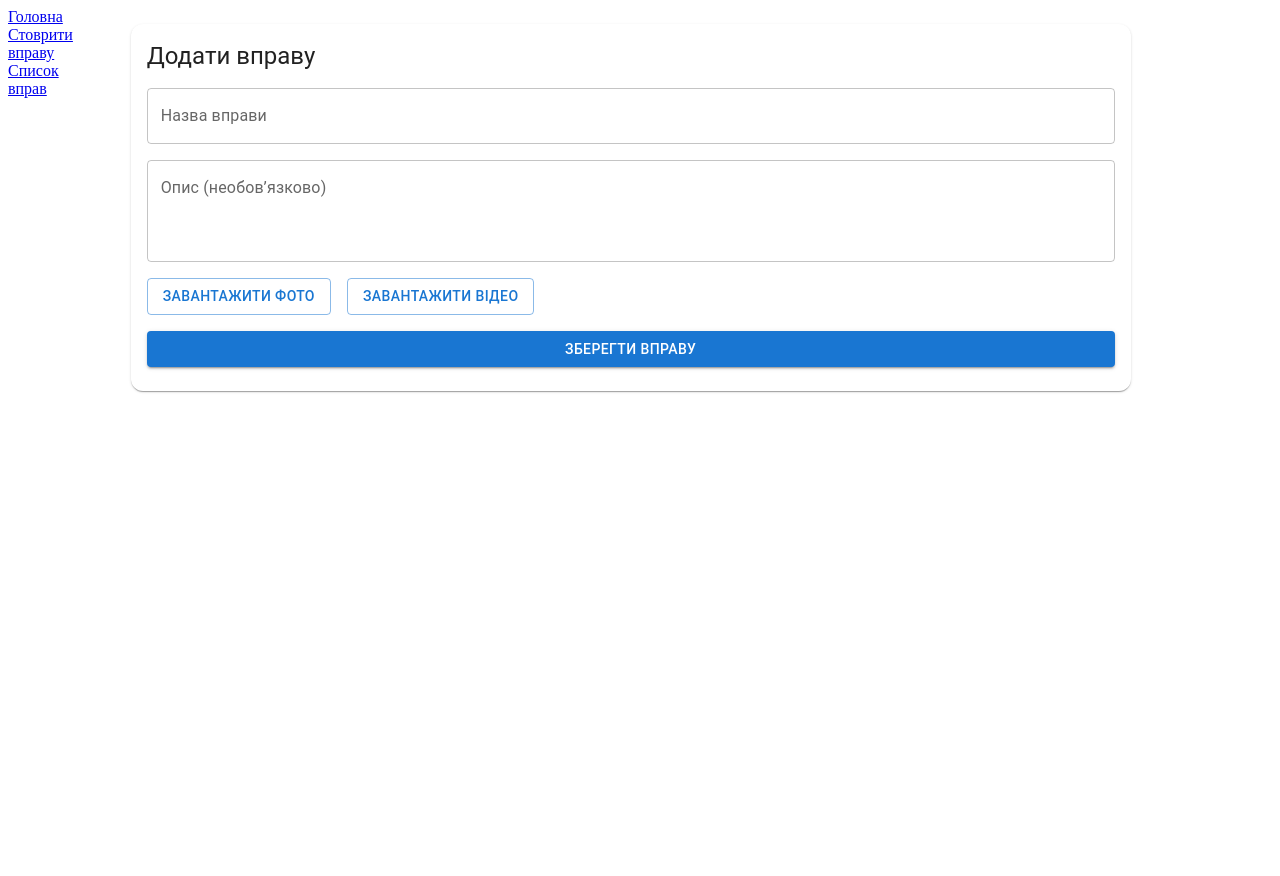
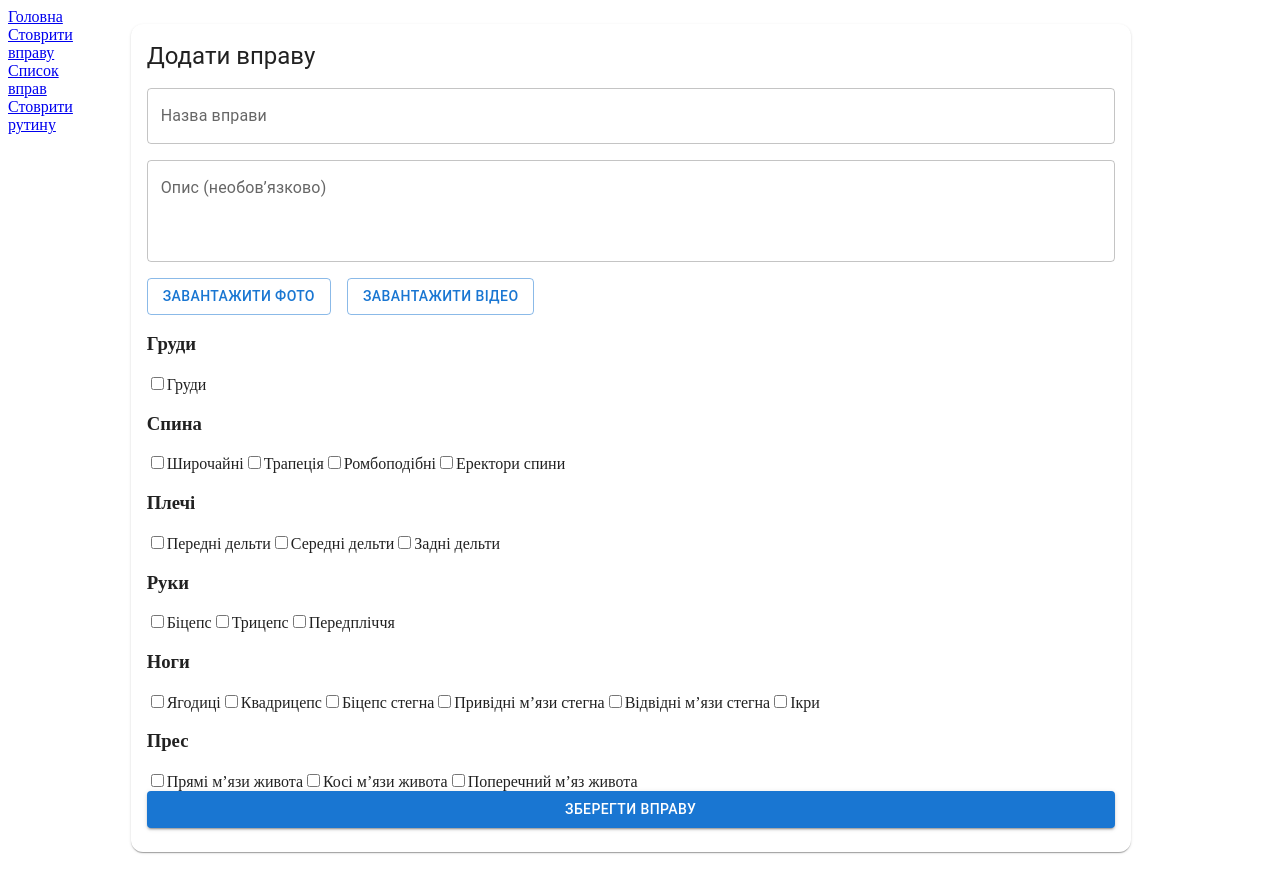
Before and after one commit to Aksel-141/client-trainer-app, a React (Vite) app: page /exercise/create in a window 1280 px wide. Before the commit the page ends 800 px from the top, so only its background shows below. Built offline with nearby package versions, Linux system fonts and the light colour scheme.

Commit message:
Add CreateRoutine functionality and muscle selection in CreateExercisePage

```diff
--- a/src/RootLayout.tsx
+++ b/src/RootLayout.tsx
@@ -19,6 +19,9 @@ export default function RootLayout() {
           <NavLink to={navRoutes.exerciseList.path} className="text-white">
             {navRoutes.exerciseList.title}
           </NavLink>
+          <NavLink to={navRoutes.createRoutine.path} className="text-white">
+            {navRoutes.createRoutine.title}
+          </NavLink>
         </Box>
       </Grid>
       <Grid size="grow">
--- a/src/main.tsx
+++ b/src/main.tsx
@@ -11,6 +11,7 @@ import navRoutes from "./router";
 //Сторінки
 import CreateExercisePage from "./pages/exercise/CreateExercisePage";
 import ExerciseListPage from "./pages/exercise/ExerciseListPage";
+import CreateRoutinePage from "./pages/routine/CreateRoutinePage";
 
 const router = createBrowserRouter([
   {
@@ -29,6 +30,10 @@ const router = createBrowserRouter([
         path: navRoutes.exerciseList.path,
         element: <ExerciseListPage />,
       },
+      {
+        path: navRoutes.createRoutine.path,
+        element: <CreateRoutinePage />,
+      },
     ],
   },
 ]);
--- a/src/pages/exercise/CreateExercisePage.tsx
+++ b/src/pages/exercise/CreateExercisePage.tsx
@@ -11,11 +11,28 @@ import { useState } from "react";
 import navRoutes from "./../../router/index";
 import { toast } from "react-toastify";
 
+const muscleGroups = {
+  Груди: ["Груди"],
+  Спина: ["Широчайні", "Трапеція", "Ромбоподібні", "Еректори спини"],
+  Плечі: ["Передні дельти", "Середні дельти", "Задні дельти"],
+  Руки: ["Біцепс", "Трицепс", "Передпліччя"],
+  Ноги: [
+    "Ягодиці",
+    "Квадрицепс",
+    "Біцепс стегна",
+    "Привідні м’язи стегна",
+    "Відвідні м’язи стегна",
+    "Ікри",
+  ],
+  Прес: ["Прямі м’язи живота", "Косі м’язи живота", "Поперечний м’яз живота"],
+};
+
 export default function CreateExercisePage() {
   const [title, setTitle] = useState("");
   const [description, setDescription] = useState("");
   const [images, setImages] = useState<File[]>([]);
   const [video, setVideo] = useState<File | null>(null);
+  const [muscles, setMuscles] = useState<string[]>([]);
 
   const handleImageUpload = (e: React.ChangeEvent<HTMLInputElement>) => {
     if (e.target.files) {
@@ -33,7 +50,10 @@ export default function CreateExercisePage() {
     const formData = new FormData();
     formData.append("title", title);
     formData.append("description", description);
+    formData.append("muscles", JSON.stringify(muscles));
+    // muscles.forEach((m) => formData.append("mucles", m));
     images.forEach((img) => formData.append("images", img));
+
     if (video) formData.append("video", video);
     try {
       await axios.post(`${navRoutes.createExercise.path}`, formData);
@@ -43,6 +63,15 @@ export default function CreateExercisePage() {
       console.log(error);
     }
   };
+  const onChangeMuscles = (e: React.ChangeEvent<HTMLInputElement>) => {
+    const { value, checked } = e.target;
+    if (checked) {
+      setMuscles((prev) => [...prev, value]);
+    } else {
+      setMuscles((prev) => prev.filter((m) => m !== value));
+    }
+  };
+
   return (
     <Box display="flex" p={2}>
       <Card
@@ -129,6 +158,25 @@ export default function CreateExercisePage() {
             </Box>
           )}
 
+          <div>
+            {Object.entries(muscleGroups).map(([groupName, muscles]) => (
+              <div key={groupName}>
+                <h3>{groupName}</h3>
+                {muscles.map((muscle) => (
+                  <label key={muscle}>
+                    <input
+                      type="checkbox"
+                      name="muscles"
+                      value={muscle}
+                      onChange={onChangeMuscles}
+                    />
+                    {muscle}
+                  </label>
+                ))}
+              </div>
+            ))}
+          </div>
+
           <Button variant="contained" fullWidth onClick={handleSave}>
             Зберегти вправу
           </Button>
--- /dev/null
+++ b/src/pages/routine/CreateRoutinePage.tsx
@@ -0,0 +1,3 @@
+export default function CreateRoutinePage() {
+  return <div>CreateRoutinePage</div>;
+}
--- a/src/router/index.ts
+++ b/src/router/index.ts
@@ -11,5 +11,9 @@ const navRoutes = {
     title: "Список вправ",
     path: "/exercise/all",
   },
+  createRoutine: {
+    title: "Стоврити рутину",
+    path: "/routine/create",
+  },
 };
 export default navRoutes;
```
